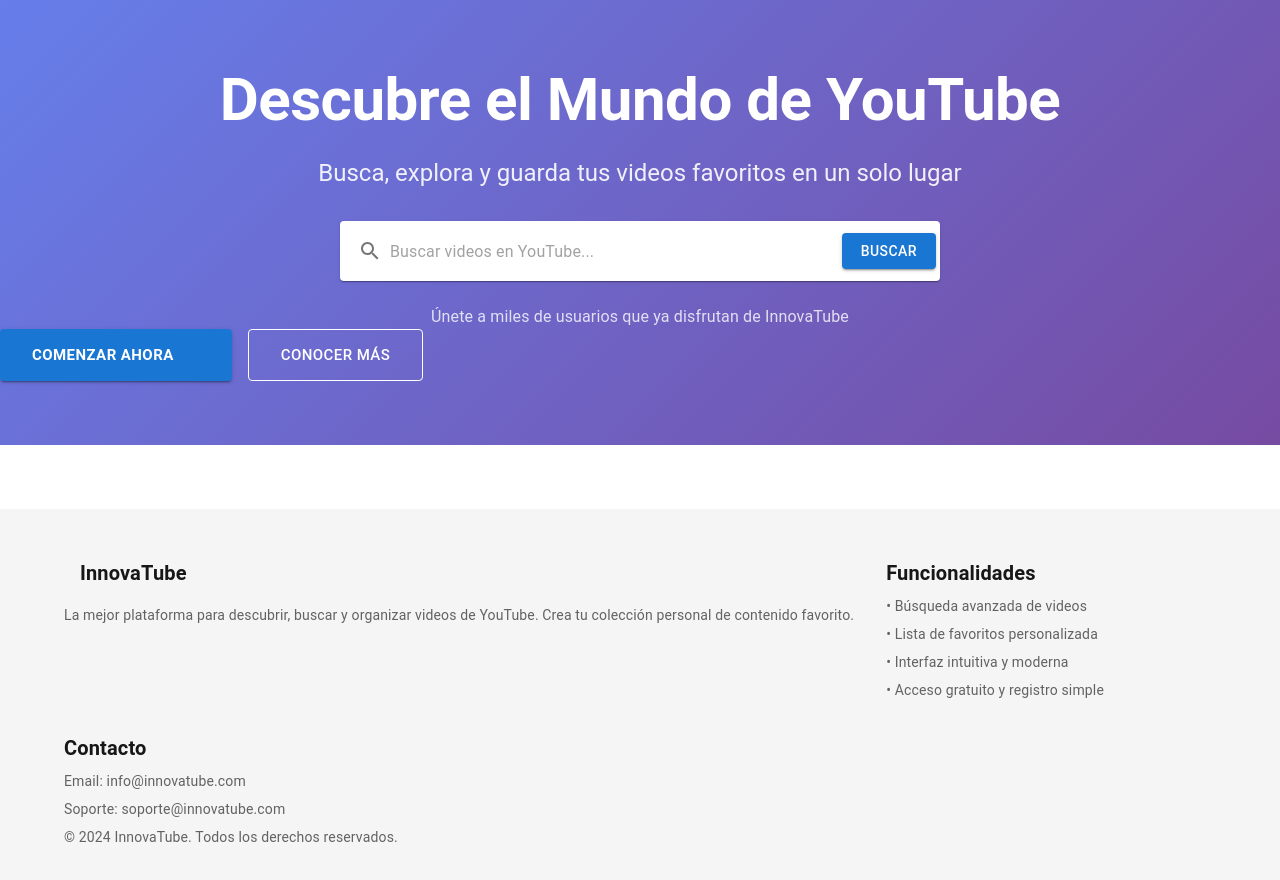
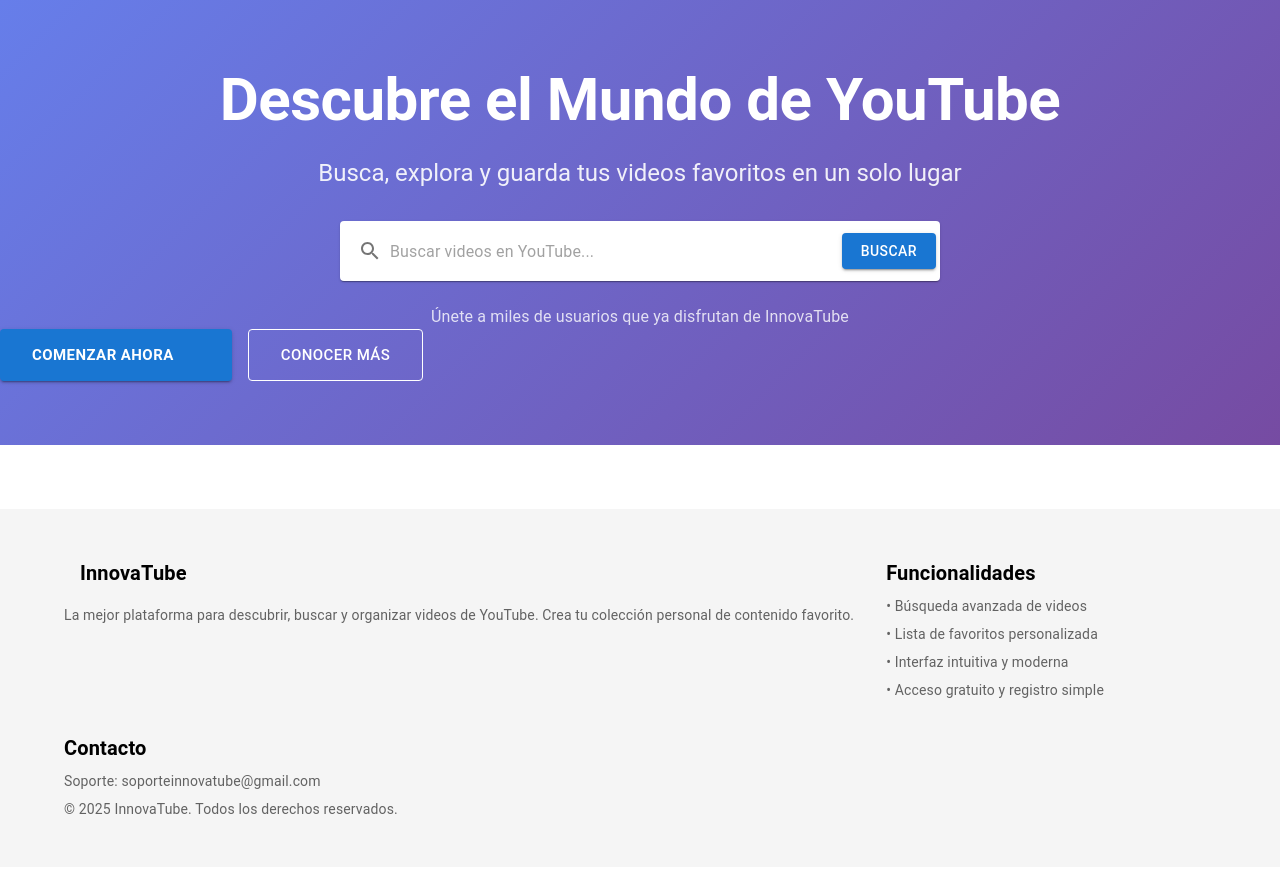
Before and after one commit to Pedro-Calderon/client, a Next.js app: page / in a window 1280 px wide. Shown: the top 880 px of the page. Built offline with nearby package versions, Linux system fonts and the light colour scheme; some icons are missing.

Commit message:
Adaptations in the footer

```diff
--- a/src/app/components/global/footer.tsx
+++ b/src/app/components/global/footer.tsx
@@ -17,7 +17,7 @@
             <Grid >
               <Box sx={{ display: "flex", alignItems: "center", mb: 2 }}>
                 <VideoLibraryIcon sx={{ mr: 1, color: "primary.main" }} />
-                <Typography variant="h6" sx={{ fontWeight: "bold" }}>
+                <Typography variant="h6" sx={{ fontWeight: "bold", color: "black" }}>
                   InnovaTube
                 </Typography>
               </Box>
@@ -27,7 +27,7 @@
               </Typography>
             </Grid>
             <Grid >
-              <Typography variant="h6" gutterBottom sx={{ fontWeight: "bold" }}>
+              <Typography variant="h6" gutterBottom sx={{ fontWeight: "bold", color: "black" }}>
                 Funcionalidades
               </Typography>
               <Stack spacing={1}>
@@ -46,18 +46,16 @@
               </Stack>
             </Grid>
             <Grid >
-              <Typography variant="h6" gutterBottom sx={{ fontWeight: "bold" }}>
+              <Typography variant="h6" gutterBottom sx={{ fontWeight: "bold", color: "black" }}>
                 Contacto
               </Typography>
               <Stack spacing={1}>
+
                 <Typography variant="body2" color="text.secondary">
-                  Email: info@innovatube.com
+                  Soporte: soporteinnovatube@gmail.com
                 </Typography>
                 <Typography variant="body2" color="text.secondary">
-                  Soporte: soporte@innovatube.com
-                </Typography>
-                <Typography variant="body2" color="text.secondary">
-                  © 2024 InnovaTube. Todos los derechos reservados.
+                  © 2025 InnovaTube. Todos los derechos reservados.
                 </Typography>
               </Stack>
             </Grid>
```
